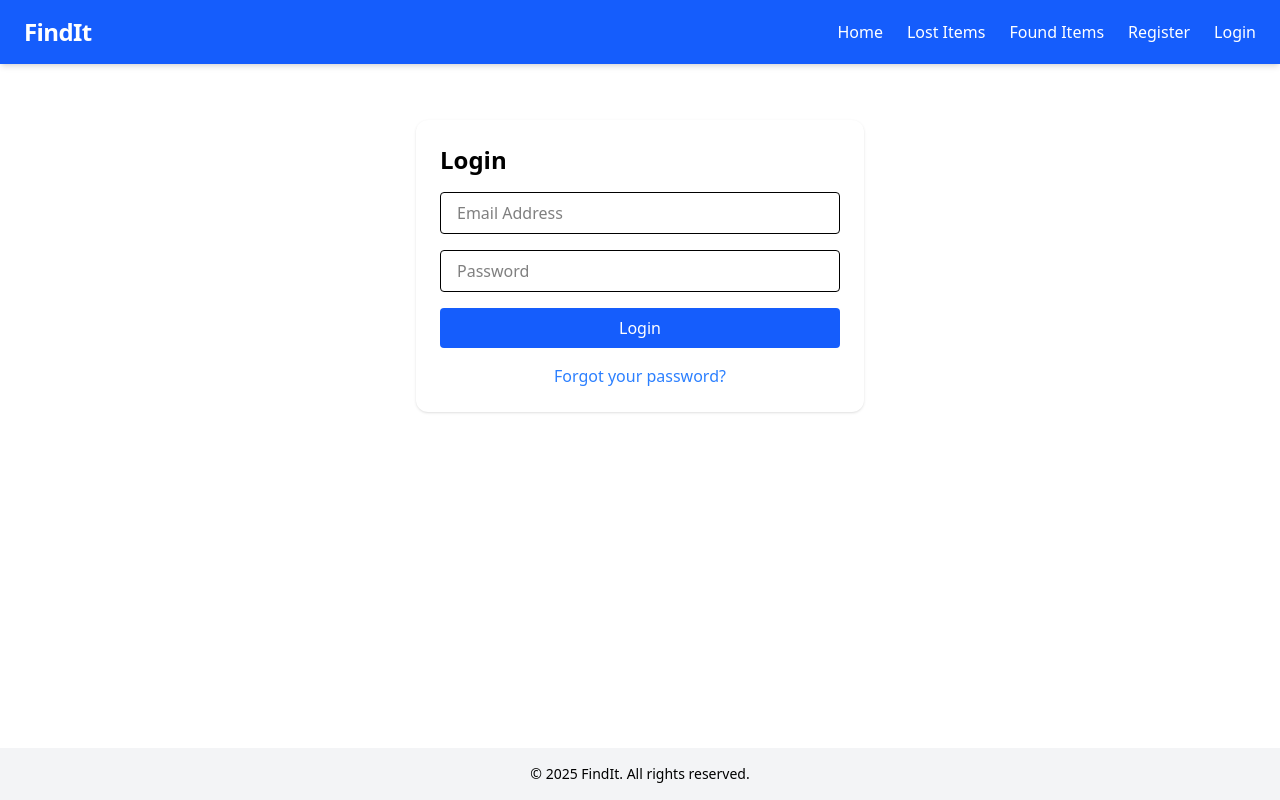
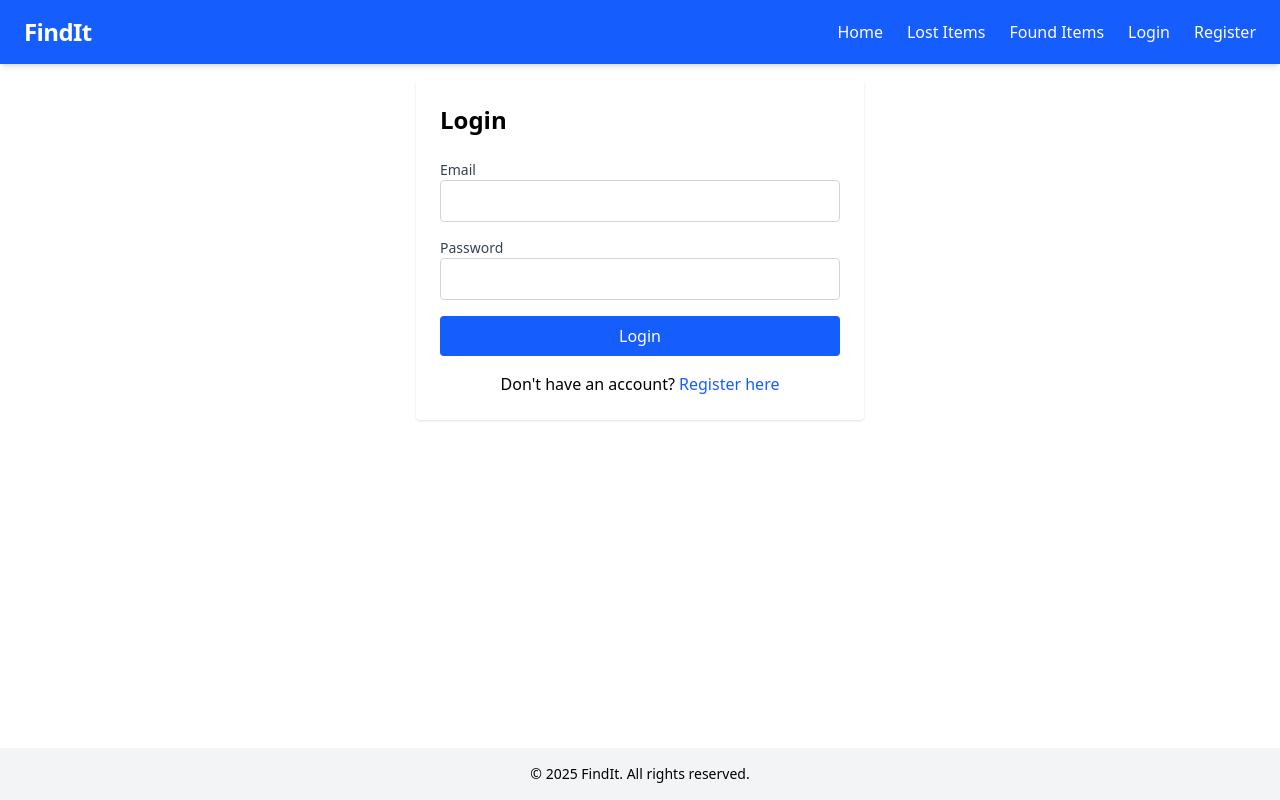
Before and after one commit to Alwalaswarnaraj/findit-frontend, a React (Vite) app: page /login in a window 1280 px wide. Built offline with nearby package versions, Linux system fonts and the light colour scheme.

Commit message:
made lot of changes in forms

```diff
--- a/src/components/FoundItemForm.jsx
+++ b/src/components/FoundItemForm.jsx
@@ -1,18 +1,28 @@
-import { useState } from 'react';
-import axios from 'axios';
+import { useState, useEffect } from "react";
+import axios from "axios";
+import { useNavigate } from "react-router-dom";
 
 const FoundItemForm = () => {
+  const navigate = useNavigate();
+  const token = localStorage.getItem("token");
+
+  useEffect(() => {
+    if (!token) {
+      navigate("/login"); // Redirect to login if not logged in
+    }
+  }, [token]);
+
   const [formData, setFormData] = useState({
-    title: '',
-    description: '',
-    location: '',
-    dateFound: '',
-    contactInfo: '',
+    title: "",
+    description: "",
+    location: "",
+    dateFound: "",
+    contactInfo: "",
   });
 
   const [image, setImage] = useState(null);
   const [loading, setLoading] = useState(false);
-  const [error, setError] = useState('');
+  const [error, setError] = useState("");
 
   const handleChange = (e) => {
     setFormData((prev) => ({
@@ -33,15 +43,15 @@ const FoundItemForm = () => {
     for (let key in formData) {
       data.append(key, formData[key]);
     }
-    if (image) data.append('image', image);
+    if (image) data.append("image", image);
 
     try {
-      const res = await axios.post('http://localhost:5000/api/found', data);
-      console.log('Found item submitted successfully:', res.data);
+      const res = await axios.post("http://localhost:5000/api/found", data);
+      console.log("Found item submitted successfully:", res.data);
       // Reset the form or show success message
     } catch (err) {
-      console.error('Error submitting found item:', err);
-      setError('Failed to submit found item');
+      console.error("Error submitting found item:", err);
+      setError("Failed to submit found item");
     } finally {
       setLoading(false);
     }
@@ -107,7 +117,7 @@ const FoundItemForm = () => {
           className="bg-blue-600 text-white px-6 py-2 rounded hover:bg-blue-700 transition"
           disabled={loading}
         >
-          {loading ? 'Submitting...' : 'Submit'}
+          {loading ? "Submitting..." : "Submit"}
         </button>
       </form>
     </div>
--- a/src/components/LoginForm.jsx
+++ b/src/components/LoginForm.jsx
@@ -1,77 +1,60 @@
-// LoginForm.js
+import React, { useState } from 'react';
+import { useNavigate } from 'react-router-dom';
+import axios from 'axios';
 
-import React, { useState } from 'react';
-import axios from 'axios';
-import { useNavigate } from 'react-router-dom';
+const LoginPage = () => {
+  const navigate = useNavigate();
+  const [email, setEmail] = useState('');
+  const [password, setPassword] = useState('');
 
-const LoginForm = () => {
-  const navigate = useNavigate();
-  const [formData, setFormData] = useState({
-    email: '',
-    password: '',
-  });
-  const [error, setError] = useState('');
-  const [loading, setLoading] = useState(false);
-
-  const handleChange = (e) => {
-    setFormData(prev => ({ ...prev, [e.target.name]: e.target.value }));
-  };
-
-  const handleSubmit = async (e) => {
+  const handleLogin = async (e) => {
     e.preventDefault();
-    setError('');
-    setLoading(true);
     try {
-      const res = await axios.post('http://localhost:5000/api/users/login', formData);
-      if (res.data.token) {
+      const res = await axios.post('http://localhost:5000/api/users/login', { email, password });
       localStorage.setItem('token', res.data.token);
-        navigate('/');
-      }
-    } catch (err) {
-      setError(err.response?.data?.message || 'Login failed.');
-    } finally {
-      setLoading(false);
+      localStorage.setItem('userId', res.data.user._id);
+      navigate('/'); // Redirect to the homepage or previous page
+    } catch (error) {
+      console.error('Login failed:', error);
     }
   };
 
   return (
-    <div className="max-w-md mx-auto mt-10 p-6 bg-white rounded-xl shadow">
-      <h2 className="text-2xl font-bold mb-4">Login</h2>
-      {error && <div className="text-red-500 mb-2">{error}</div>}
-      <form onSubmit={handleSubmit} className="space-y-4">
+    <div className="max-w-md mx-auto p-6 bg-white rounded shadow">
+      <h2 className="text-2xl font-bold mb-6">Login</h2>
+      <form onSubmit={handleLogin}>
+        <div className="mb-4">
+          <label htmlFor="email" className="block text-sm font-medium text-gray-700">Email</label>
           <input
             type="email"
-          name="email"
-          placeholder="Email Address"
-          value={formData.email}
-          onChange={handleChange}
-          className="w-full border px-4 py-2 rounded"
+            id="email"
+            className="w-full p-2 border border-gray-300 rounded"
+            value={email}
+            onChange={(e) => setEmail(e.target.value)}
             required
           />
+        </div>
+        <div className="mb-4">
+          <label htmlFor="password" className="block text-sm font-medium text-gray-700">Password</label>
           <input
             type="password"
-          name="password"
-          placeholder="Password"
-          value={formData.password}
-          onChange={handleChange}
-          className="w-full border px-4 py-2 rounded"
+            id="password"
+            className="w-full p-2 border border-gray-300 rounded"
+            value={password}
+            onChange={(e) => setPassword(e.target.value)}
             required
           />
-        <button
-          type="submit"
-          className="bg-blue-600 text-white px-6 py-2 rounded hover:bg-blue-700 transition w-full"
-          disabled={loading}
-        >
-          {loading ? 'Logging In...' : 'Login'}
+        </div>
+        <button type="submit" className="w-full py-2 bg-blue-600 text-white rounded hover:bg-blue-700">
+          Login
         </button>
       </form>
-      <div className="text-center mt-4">
-        <a href="/forgot-password" className="text-blue-500 hover:text-blue-700">
-          Forgot your password?
-        </a>
+
+      <div className="mt-4 text-center">
+        <p>Don't have an account? <a href="/register" className="text-blue-600">Register here</a></p>
       </div>
     </div>
   );
 };
 
-export default LoginForm;
+export default LoginPage;
--- a/src/components/LostItemForm.jsx
+++ b/src/components/LostItemForm.jsx
@@ -1,18 +1,30 @@
-import { useState } from 'react';
-import axios from 'axios';
+import { useState, useEffect } from "react";
+import axios from "axios";
+import { useNavigate } from "react-router-dom";
+
 
 const LostItemForm = () => {
+
+  const navigate = useNavigate();
+  const token = localStorage.getItem("token");
+
+  useEffect(() => {
+    if (!token) {
+      navigate("/login"); // Redirect to login if not logged in
+    }
+  }, [token]);
+
   const [formData, setFormData] = useState({
-    title: '',
-    description: '',
-    location: '',
-    dateLost: '',
-    contactInfo: '',
+    title: "",
+    description: "",
+    location: "",
+    dateLost: "",
+    contactInfo: "",
   });
 
   const [image, setImage] = useState(null);
   const [loading, setLoading] = useState(false);
-  const [error, setError] = useState('');
+  const [error, setError] = useState("");
 
   const handleChange = (e) => {
     setFormData((prev) => ({
@@ -33,15 +45,15 @@ const LostItemForm = () => {
     for (let key in formData) {
       data.append(key, formData[key]);
     }
-    if (image) data.append('image', image);
+    if (image) data.append("image", image);
 
     try {
-      const res = await axios.post('http://localhost:5000/api/lost', data);
-      console.log('Lost item submitted successfully:', res.data);
+      const res = await axios.post("http://localhost:5000/api/lost", data);
+      console.log("Lost item submitted successfully:", res.data);
       // Reset the form or show success message
     } catch (err) {
-      console.error('Error submitting lost item:', err);
-      setError('Failed to submit lost item');
+      console.error("Error submitting lost item:", err);
+      setError("Failed to submit lost item");
     } finally {
       setLoading(false);
     }
@@ -107,7 +119,7 @@ const LostItemForm = () => {
           className="bg-blue-600 text-white px-6 py-2 rounded hover:bg-blue-700 transition"
           disabled={loading}
         >
-          {loading ? 'Submitting...' : 'Submit'}
+          {loading ? "Submitting..." : "Submit"}
         </button>
       </form>
     </div>
--- a/src/components/Navbar.jsx
+++ b/src/components/Navbar.jsx
@@ -1,18 +1,50 @@
-import { Link } from 'react-router-dom';
-import { ToastContainer } from 'react-toastify';
-import 'react-toastify/dist/ReactToastify.css';
+import { Link } from "react-router-dom";
+import { ToastContainer } from "react-toastify";
+import "react-toastify/dist/ReactToastify.css";
+import { useNavigate } from "react-router-dom";
 
 const Navbar = () => {
+  const navigate = useNavigate();
+  const token = localStorage.getItem("token");
+
+  const handleLogout = () => {
+    localStorage.removeItem("token");
+    localStorage.removeItem("userId");
+    navigate("/login");
+  };
+
   return (
     <nav className="bg-blue-600 text-white px-6 py-4 shadow-md">
       <div className="container mx-auto flex justify-between items-center">
-        <Link to="/" className="text-2xl font-bold tracking-tight">FindIt</Link>
+        <Link to="/" className="text-2xl font-bold tracking-tight">
+          FindIt
+        </Link>
         <div className="space-x-6">
-          <Link to="/" className="hover:underline">Home</Link>
-          <Link to="/lost/all" className="hover:underline">Lost Items</Link>
-          <Link to="/found/all" className="hover:underline">Found Items</Link>
-          <Link to="/register" className="hover:underline">Register</Link>
-          <Link to="/login" className="hover:underline">Login</Link>
+          <Link to="/" className="hover:underline">
+            Home
+          </Link>
+          <Link to="/lost/all" className="hover:underline">
+            Lost Items
+          </Link>
+          <Link to="/found/all" className="hover:underline">
+            Found Items
+          </Link>
+
+          {!token && (
+            <>
+              <Link to="/login" className="hover:underline">
+                Login
+              </Link>
+              <Link to="/register" className="hover:underline">
+                Register
+              </Link>
+            </>
+          )}
+          {token && (
+            <button onClick={handleLogout} className="hover:underline">
+              Logout
+            </button>
+          )}
           {/* Add more links later like Login/Profile */}
         </div>
       </div>
--- a/src/components/RegisterForm.jsx
+++ b/src/components/RegisterForm.jsx
@@ -1,4 +1,4 @@
-import React, { useState } from 'react';
+import React, { useState, useEffect } from 'react';
 import axios from 'axios';
 import { useNavigate } from 'react-router-dom';
 import { toast } from 'react-toastify'; // ✅ Import toast from react-toastify
@@ -13,6 +13,16 @@ const Register = () => {
   });
   const [error, setError] = useState('');
   const [loading, setLoading] = useState(false);
+
+  // Check if user is already logged in
+  const isLoggedIn = localStorage.getItem('token');
+
+  // Redirect to home page if already logged in
+  useEffect(() => {
+    if (isLoggedIn) {
+      navigate('/'); // Redirect to home page if user is logged in
+    }
+  }, [isLoggedIn, navigate]);
 
   const handleChange = (e) => {
     setFormData(prev => ({ ...prev, [e.target.name]: e.target.value }));
@@ -41,6 +51,7 @@ const Register = () => {
     <div className="max-w-md mx-auto mt-10 p-6 bg-white rounded-xl shadow">
       <h2 className="text-2xl font-bold mb-4">Create an Account</h2>
       {error && <div className="text-red-500 mb-2">{error}</div>}
+
       <form onSubmit={handleSubmit} className="space-y-4">
         <input
           type="text"
@@ -87,6 +98,17 @@ const Register = () => {
           {loading ? 'Registering...' : 'Register'}
         </button>
       </form>
+
+      <div className="mt-4 text-center">
+        <p>Already have an account?
+          <button
+            onClick={() => navigate('/login')}
+            className="text-blue-600 hover:underline"
+          >
+            Login here
+          </button>
+        </p>
+      </div>
     </div>
   );
 };
```
Lines whose indentation alone changed are shown as unchanged.
